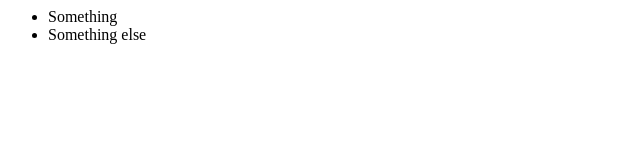
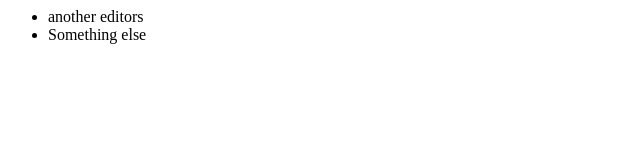
Before and after one commit to aardall/gt2, a plain HTML site: page index.html in a window 1280 px wide. Shown: the full height of the page, 0-640 px from the left. Drawn offline with Linux system fonts and the light colour scheme.

Commit message:
changed index.html

```diff
--- a/index.html
+++ b/index.html
@@ -4,7 +4,7 @@
         <div>
             <ul>
                 <li>
-                    Something
+                    another editors
                 </li>
                 <li>
                     Something else
```
